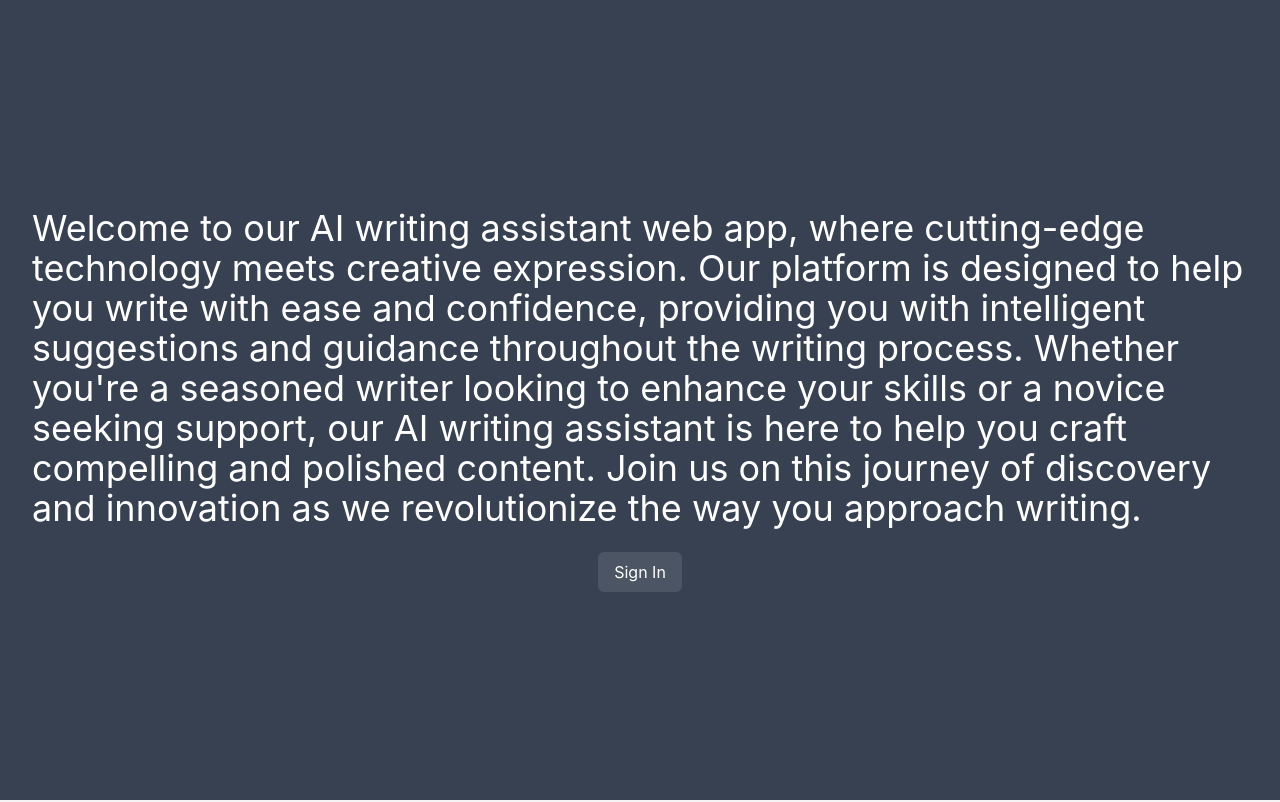
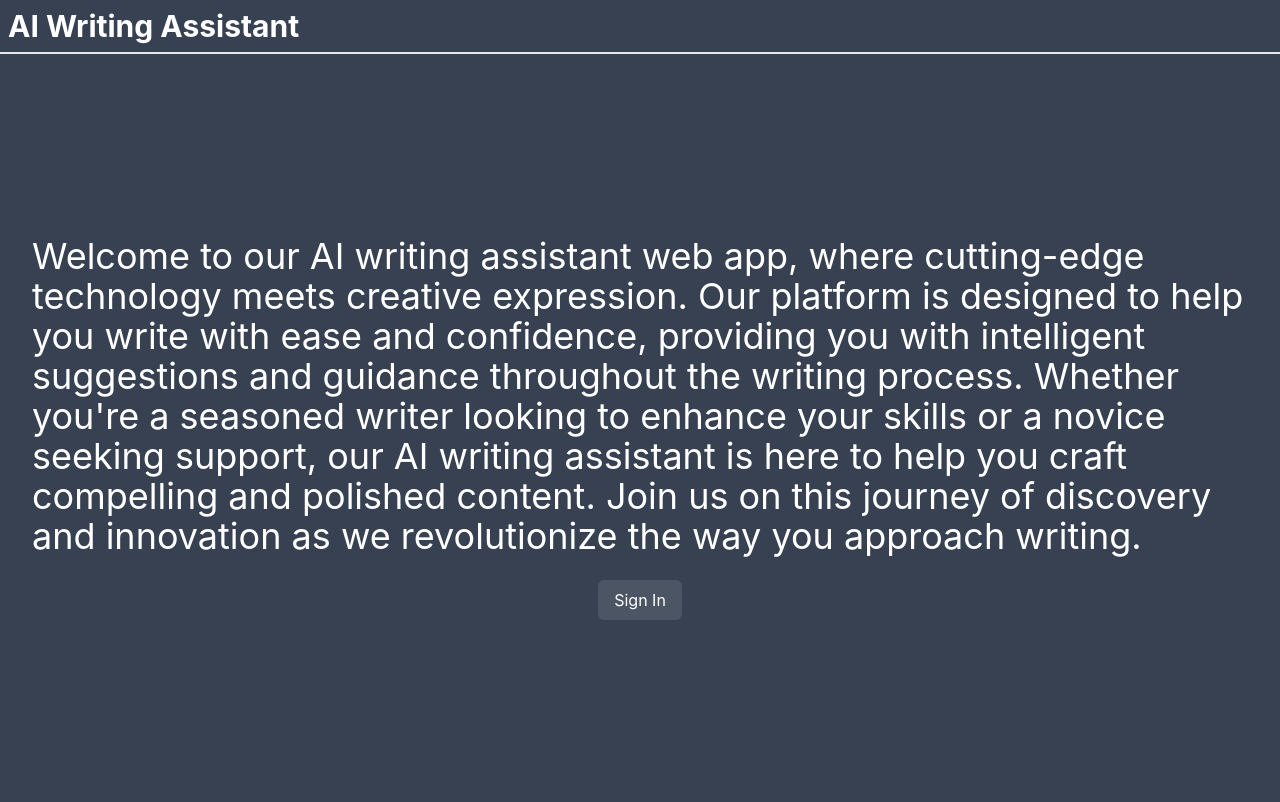
Before and after one commit to 1ba1/ai-writing-assistant, a React (Vite) app: page / in a window 1280 px wide. Built offline with nearby package versions, Linux system fonts and the light colour scheme; no server answers.

Commit message:
layout, credits context

```diff
--- a/src/App.tsx
+++ b/src/App.tsx
@@ -2,11 +2,12 @@ import { Route, Routes } from 'react-router'
 import Public from './pages/Public'
 import Assistant from './pages/Assistant'
 import Protected from './components/Protected'
+import Layout from './components/Layout'
 
 const App = () => {
   return (
     <Routes>
-      <Route path="/">
+      <Route path="/" element={<Layout />}>
         <Route index element={<Public />} />
         <Route path="assistant" element={<Protected />}>
           <Route index element={<Assistant />} />
--- a/src/components/Controls.tsx
+++ b/src/components/Controls.tsx
@@ -14,13 +14,13 @@ const Controls = ({
   buttonsDisabled,
 }: Props) => {
   return (
-    <div className="mt-4 sm:mt-0 flex-wrap flex flex-col sm:flex-row justify-around sm:items-center space-y-2 xl:space-y-0 xl:h-auto">
+    <div className="mt-4 sm:mt-0 flex-wrap flex flex-col gap-4 sm:flex-row justify-around sm:items-center space-y-2 xl:space-y-0 xl:h-auto">
       <select
         title={buttonsDisabled ? '' : 'Set the tone for the response'}
         onChange={(e) => onToneChange(e.target.value)}
         className={`${
           buttonsDisabled ? 'cursor-not-allowed' : 'cursor-pointer'
-        } px-4 py-[6.5px] bg-white border-gray-300 text-black border-1 rounded-md`}
+        } mt-2 xl:mt-0 px-4 py-[6.5px] bg-white border-gray-300 text-black border-1 rounded-md`}
         disabled={buttonsDisabled}
       >
         <option value="Formal">Formal</option>
--- /dev/null
+++ b/src/components/Layout.tsx
@@ -0,0 +1,62 @@
+import { SignedIn, SignOutButton, useSession } from '@clerk/clerk-react'
+import { LogOutIcon } from 'lucide-react'
+import { Outlet, useLocation } from 'react-router'
+import useCredits from '../hooks/useCredits'
+
+const Layout = () => {
+  const { session, isLoaded } = useSession()
+  const { pathname } = useLocation()
+  const { credits } = useCredits()
+
+  const landing = pathname === '/'
+  const assistant = pathname === '/assistant'
+
+  return (
+    <>
+      <header
+        className={`${
+          landing ? 'border-b-2 border-bg-gray-500' : ''
+        } bg-gray-700 py-2 flex flex-col lg:flex-row justify-between items-center`}
+      >
+        <h1 className="text-3xl font-bold text-white text-left ml-2">
+          AI Writing Assistant
+        </h1>
+
+        {assistant && isLoaded && (
+          <div className="lg:mr-2 mt-6 lg:mt-0 flex flex-col lg:flex-row items-center justify-between lg:w-4/12">
+            <div>
+              <strong>User:</strong>{' '}
+              {session?.user.emailAddresses[0].emailAddress}
+            </div>
+
+            <div>
+              <strong>Credits:</strong> {credits}
+            </div>
+
+            <div title="Sign out">
+              <SignedIn>
+                <SignOutButton redirectUrl="/">
+                  <LogOutIcon
+                    color="white"
+                    className="hidden lg:block mr-2 cursor-pointer"
+                  />
+                </SignOutButton>
+              </SignedIn>
+              <SignedIn>
+                <SignOutButton redirectUrl="/">
+                  <button className="lg:hidden my-2 px-2 py-1 bg-gray-600 text-white rounded-md hover:bg-gray-500">
+                    Sign Out
+                  </button>
+                </SignOutButton>
+              </SignedIn>
+            </div>
+          </div>
+        )}
+      </header>
+
+      <Outlet />
+    </>
+  )
+}
+
+export default Layout
--- a/src/components/TextEditor.tsx
+++ b/src/components/TextEditor.tsx
@@ -21,29 +21,22 @@ import { Action } from '../types'
 import { generateText } from '../services/api'
 import { updateCredits } from '../db'
 import { useSession } from '@clerk/clerk-react'
+import useCredits from '../hooks/useCredits'
 
 type Props = {
   loading: boolean
   setLoading: (v: boolean) => void
   setError: (v: string) => void
   setResult: (v: string) => void
-  credits: number
-  setCredits: (v: number) => void
 }
 
-const TextEditor = ({
-  loading,
-  setLoading,
-  setError,
-  setResult,
-  credits,
-  setCredits,
-}: Props) => {
+const TextEditor = ({ loading, setLoading, setError, setResult }: Props) => {
   const editorRef = useRef<HTMLDivElement>(null)
   const [content, setContent] = useState<string>('')
   const [tone, setTone] = useState('Formal')
 
   const { session } = useSession()
+  const { credits, setCredits } = useCredits()
 
   useEffect(() => editorRef.current?.focus(), [])
 
@@ -55,7 +48,7 @@ const TextEditor = ({
     if (session) {
       try {
         const email = session.user.emailAddresses[0].emailAddress
-        const result = await updateCredits(email, credits)
+        const result = await updateCredits(email, credits!)
         const { updatedCredits } = result[0]
         setCredits(updatedCredits)
       } catch (err) {
--- /dev/null
+++ b/src/context/creditsContext.tsx
@@ -0,0 +1,33 @@
+import {
+  createContext,
+  useState,
+  ReactNode,
+  Dispatch,
+  SetStateAction,
+} from 'react'
+
+type DefaultValue = {
+  credits: number | undefined
+  setCredits: Dispatch<SetStateAction<number | undefined>>
+}
+
+const defaultValue: DefaultValue = {
+  credits: undefined,
+  setCredits: (): void => {
+    throw new Error('Function not implemented.')
+  },
+}
+
+const CreditsContext = createContext(defaultValue)
+
+export const CreditsProvider = ({ children }: { children: ReactNode }) => {
+  const [credits, setCredits] = useState<number | undefined>()
+
+  return (
+    <CreditsContext.Provider value={{ credits, setCredits }}>
+      {children}
+    </CreditsContext.Provider>
+  )
+}
+
+export default CreditsContext
--- /dev/null
+++ b/src/hooks/useCredits.ts
@@ -0,0 +1,8 @@
+import { useContext } from 'react'
+import CreditsContext from '../context/creditsContext'
+
+const useCredits = () => {
+  return useContext(CreditsContext)
+}
+
+export default useCredits
--- a/src/main.tsx
+++ b/src/main.tsx
@@ -4,6 +4,7 @@ import { createRoot } from 'react-dom/client'
 import { BrowserRouter, Route, Routes } from 'react-router'
 import App from './App.tsx'
 import './index.css'
+import { CreditsProvider } from './context/creditsContext.tsx'
 
 const PUBLISHABLE_KEY = import.meta.env.VITE_CLERK_PUBLISHABLE_KEY
 
@@ -19,11 +20,13 @@ createRoot(document.getElementById('root')!).render(
       signInForceRedirectUrl="/assistant"
       signUpForceRedirectUrl="/assistant"
     >
-      <BrowserRouter>
-        <Routes>
-          <Route path="/*" element={<App />} />
-        </Routes>
-      </BrowserRouter>
+      <CreditsProvider>
+        <BrowserRouter>
+          <Routes>
+            <Route path="/*" element={<App />} />
+          </Routes>
+        </BrowserRouter>
+      </CreditsProvider>
     </ClerkProvider>
   </StrictMode>
 )
--- a/src/pages/Assistant.tsx
+++ b/src/pages/Assistant.tsx
@@ -1,18 +1,18 @@
-import { SignedIn, SignOutButton, useSession } from '@clerk/clerk-react'
-import { LogOutIcon } from 'lucide-react'
+import { useSession } from '@clerk/clerk-react'
 import { useEffect, useState } from 'react'
 import ResultDisplay from '../components/ResultDisplay'
 import Skeleton from '../components/Skeleton'
 import TextEditor from '../components/TextEditor'
 import { getCreditsFromEmail } from '../db'
+import useCredits from '../hooks/useCredits'
 
 function Assistant() {
   const [result, setResult] = useState('')
   const [loading, setLoading] = useState(false)
   const [error, setError] = useState('')
-  const [credits, setCredits] = useState(0)
 
   const { session } = useSession()
+  const { credits, setCredits } = useCredits()
 
   useEffect(() => {
     async function getCredits(): Promise<string | void> {
@@ -31,35 +31,10 @@ function Assistant() {
     }
 
     getCredits()
-  }, [session])
+  }, [session, setCredits])
 
   return (
-    <div className="min-h-screen min-w-screen">
-      <header className="bg-gray-700 py-2 flex flex-col lg:flex-row justify-between items-center">
-        <h1 className="text-3xl font-bold text-white text-left ml-2">
-          AI Writing Assistant
-        </h1>
-
-        <div className="mr-2 flex flex-col lg:flex-row items-center justify-between lg:w-4/12">
-          <div>
-            <strong>User:</strong>{' '}
-            {session?.user.emailAddresses[0].emailAddress}
-          </div>
-
-          <div>
-            <strong>Credits:</strong> {credits}
-          </div>
-
-          <div title="Sign out">
-            <SignedIn>
-              <SignOutButton redirectUrl="/">
-                <LogOutIcon color="white" className="mr-2 cursor-pointer" />
-              </SignOutButton>
-            </SignedIn>
-          </div>
-        </div>
-      </header>
-
+    <div className="h-[calc(100vh-52px)] min-w-screen">
       <div className="p-4">
         {!credits && (
           <div className="grid place-content-center text-black">
@@ -74,8 +49,6 @@ function Assistant() {
               setLoading={setLoading}
               setError={setError}
               setResult={setResult}
-              credits={credits}
-              setCredits={setCredits}
             />
           </div>
 
--- a/src/pages/Public.tsx
+++ b/src/pages/Public.tsx
@@ -7,7 +7,7 @@ import {
 
 const Public = () => {
   return (
-    <div className="bg-gray-700 text-black pt-10 lg:pt-0 lg:grid lg:place-content-center min-h-screen">
+    <div className="bg-gray-700 text-black pt-10 lg:pt-0 lg:grid lg:place-content-center h-[calc(100vh-52px)]">
       <div className="lg:bg-gray-700 lg:w-full bg-white rounded-lg mx-auto w-5/6 md:w-1/2 p-8">
         <p className="lg:text-white text-gray-700 lg:text-4xl">
           Welcome to our AI writing assistant web app, where cutting-edge
```
